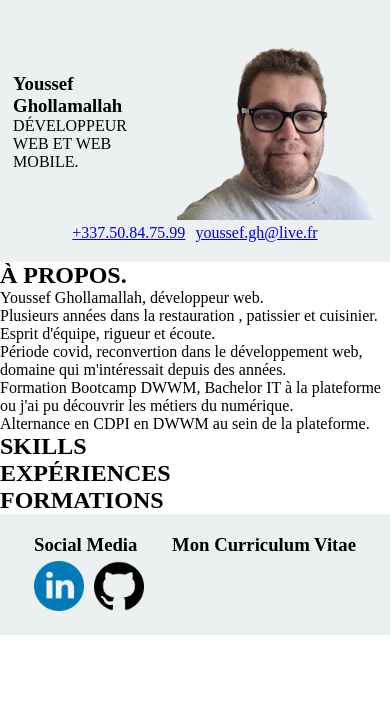
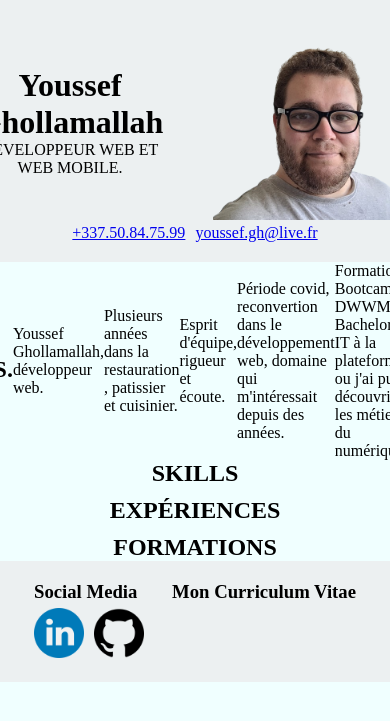
Before and after one commit to YoussefGhollamallah/cv, a PHP site: page / in a window 390 px wide; the page is wider, and only the part inside the window is pictured. Shown: the top 721 px of that part. Run offline with PHP 8.4, Linux system fonts and the light colour scheme.

Commit message:
ajout du mobile screen et d'élément de style commun

```diff
--- a/assets/css/style.css
+++ b/assets/css/style.css
@@ -7,7 +7,18 @@
 
 /* STYLE GENERAL */
 
+body {
+    background-color: azure;
+}
 
+h2 {
+    text-align: center;
+}
+
+
+h1 {
+    font-size: 2rem;
+}
 
 /* header */
 header {
@@ -21,6 +32,7 @@ header {
 
 #header {
     display: flex;
+    text-align: center;
     justify-content: center;
     align-items: center;
     gap: 50px;
@@ -31,6 +43,56 @@ header {
     gap: 10px;
     list-style: none;
 }
+
+/* MAIN */
+
+#aboutTitle, #titleExperience, #titleSkills {
+    padding-bottom: 10px;
+}
+
+/* ABOUT */
+
+
+#about {
+    display: flex;
+    justify-content: center;
+    align-items: center;
+}
+
+
+/* SKILL */
+
+#skills {
+    display: flex;
+    flex-direction: column;
+    align-items: center;
+    text-align: center;
+}
+
+#linkIcon {
+    display: flex;
+    max-width: 1080px;
+    list-style: none;
+    gap: 50px;
+    align-content: center;
+    align-items: center;
+}
+
+#linkIcon li a {
+    text-decoration: none;
+    color: black;
+    display: flex;
+    flex-direction: column;
+
+}
+
+.icon {
+    width: 60px;
+}
+
+/* ------- */
+
+
 
 /* footer */
 
@@ -58,3 +120,12 @@ footer{
     gap: 10px;
 
 }
+
+
+/* SCREEN PHONE */
+
+@media only screen and ( max-width: 600px) {
+    #artprofil {
+        display: none;
+    }
+}
```
